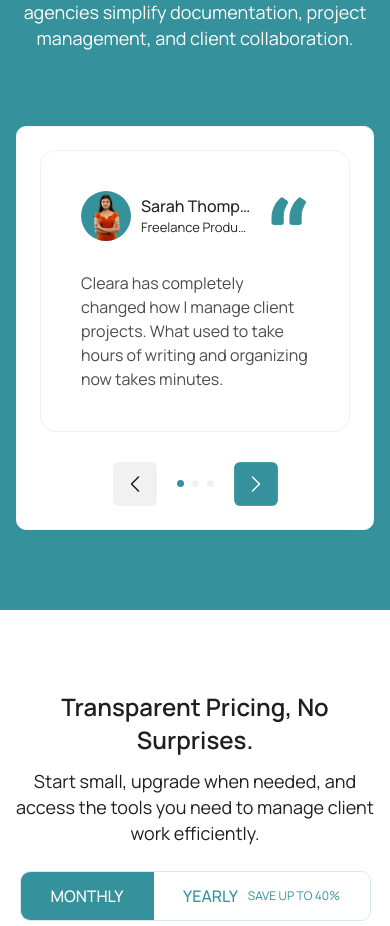
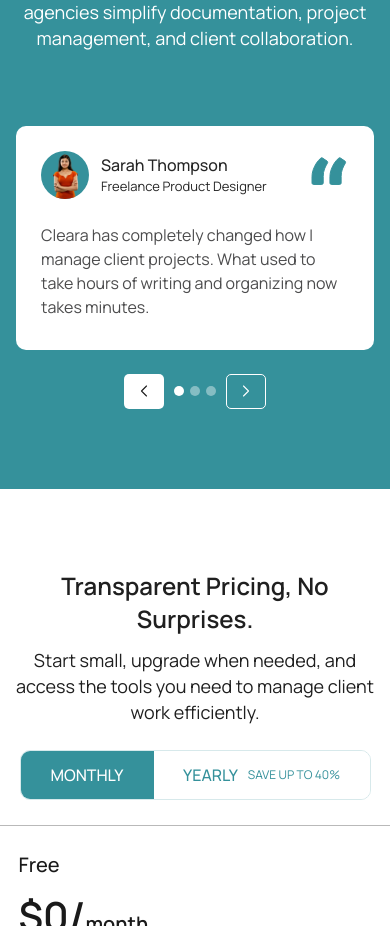
Before and after one commit to Abdulmalik-Ayorinde/Cleara-landing-page, a Next.js app: page / in a window 390 px wide. Shown: the part 3362-4288 px from the top of the page. Built offline with nearby package versions, Linux system fonts and the light colour scheme.

Commit message:
feat: pixel-match mobile testimonials to Figma 912:1856

```diff
--- a/app/page.tsx
+++ b/app/page.tsx
@@ -567,10 +567,96 @@
             </p>
           </div>
 
-          <div className="relative w-full max-w-[1479px]">
+          {/* Mobile: carousel without outer wrapper */}
+          <div className="flex flex-col gap-[24px] w-full xl:hidden">
+            <div className="bg-white min-h-[224px] rounded-[10px] w-full">
+              <AnimatePresence mode="wait">
+                <motion.div
+                  key={testimonialIdx}
+                  initial={{ opacity: 0, x: 60 }}
+                  animate={{ opacity: 1, x: 0 }}
+                  exit={{ opacity: 0, x: -60 }}
+                  transition={{ duration: 0.35 }}
+                  className="flex flex-col gap-6 py-[25px] px-[25px]"
+                >
+                  <div className="flex items-start justify-between">
+                    <div className="flex items-center gap-3">
+                      <div className="size-[48px] rounded-full overflow-hidden shrink-0 bg-primary">
+                        <img
+                          src={testimonials[testimonialIdx].avatar}
+                          alt={testimonials[testimonialIdx].name}
+                          className="size-full object-cover"
+                        />
+                      </div>
+                      <div>
+                        <p className="text-[16px] font-medium text-[#262626] leading-6">
+                          {testimonials[testimonialIdx].name}
+                        </p>
+                        <p className="text-[13px] font-normal text-[#262626] leading-[1.5]">
+                          {testimonials[testimonialIdx].role}
+                        </p>
+                      </div>
+                    </div>
+                    <img
+                      src="/assets/icons/quote.svg"
+                      alt=""
+                      className="size-[40px] shrink-0"
+                    />
+                  </div>
+                  <p className="text-[16px] font-normal leading-6 text-[#4c4c4d]">
+                    {testimonials[testimonialIdx].quote}
+                  </p>
+                </motion.div>
+              </AnimatePresence>
+            </div>
+
+            <div className="flex items-center justify-center gap-[10px]">
+              <button
+                onClick={() =>
+                  setTestimonialIdx((p) =>
+                    p === 0 ? testimonials.length - 1 : p - 1,
+                  )
+                }
+                className="bg-white h-[35px] w-[40px] rounded-[5px] flex items-center justify-center"
+              >
+                <img
+                  src="/assets/icons/arrow-left.svg"
+                  alt="Prev"
+                  className="size-5"
+                />
+              </button>
+              <div className="flex items-center gap-[6px]">
+                {testimonials.map((_, i) => (
+                  <button
+                    key={i}
+                    onClick={() => setTestimonialIdx(i)}
+                    className={`size-[10px] rounded-full transition-colors ${
+                      i === testimonialIdx ? "bg-white" : "bg-white/40"
+                    }`}
+                  />
+                ))}
+              </div>
+              <button
+                onClick={() =>
+                  setTestimonialIdx((p) =>
+                    p === testimonials.length - 1 ? 0 : p + 1,
+                  )
+                }
+                className="border border-white h-[35px] w-[40px] rounded-[5px] flex items-center justify-center"
+              >
+                <img
+                  src="/assets/icons/arrow-right.svg"
+                  alt="Next"
+                  className="size-5"
+                />
+              </button>
+            </div>
+          </div>
+
+          {/* Desktop: 3 cards in a row */}
+          <div className="hidden xl:block relative w-full max-w-[1479px]">
             <div className="bg-white rounded-[10px] border border-[#f7f7f8] p-[23px]">
-              {/* Desktop: 3 cards in a row */}
-              <div className="hidden xl:flex gap-[20px]">
+              <div className="flex gap-[20px]">
                 {testimonials.map((t, i) => (
                   <div
                     key={i}
@@ -607,49 +693,7 @@
                 ))}
               </div>
 
-              {/* Mobile/tablet: carousel */}
-              <div className="xl:hidden">
-                <AnimatePresence mode="wait">
-                  <motion.div
-                    key={testimonialIdx}
-                    initial={{ opacity: 0, x: 60 }}
-                    animate={{ opacity: 1, x: 0 }}
-                    exit={{ opacity: 0, x: -60 }}
-                    transition={{ duration: 0.35 }}
-                    className="bg-white border border-[#f1f1f3] rounded-[16px] p-[40px] max-w-full"
-                  >
-                    <div className="flex items-start justify-between gap-4">
-                      <div className="flex items-center gap-[10px] min-w-0">
-                        <div className="size-[50px] rounded-full overflow-hidden shrink-0 bg-primary">
-                          <img
-                            src={testimonials[testimonialIdx].avatar}
-                            alt={testimonials[testimonialIdx].name}
-                            className="size-full object-cover"
-                          />
-                        </div>
-                        <div className="min-w-0">
-                          <p className="text-[16px] font-medium text-[#262626] truncate">
-                            {testimonials[testimonialIdx].name}
-                          </p>
-                          <p className="text-[13px] font-normal text-[#262626] truncate">
-                            {testimonials[testimonialIdx].role}
-                          </p>
-                        </div>
-                      </div>
-                      <img
-                        src="/assets/icons/quote.svg"
-                        alt=""
-                        className="size-[40px] shrink-0"
-                      />
-                    </div>
-                    <p className="mt-[30px] text-[16px] font-normal leading-[1.5] text-[#4c4c4d]">
-                      {testimonials[testimonialIdx].quote}
-                    </p>
-                  </motion.div>
-                </AnimatePresence>
-              </div>
-
-              {/* Carousel controls */}
+              {/* Desktop controls */}
               <div className="flex items-center justify-center gap-[20px] mt-[30px]">
                 <button
                   onClick={() =>
```
